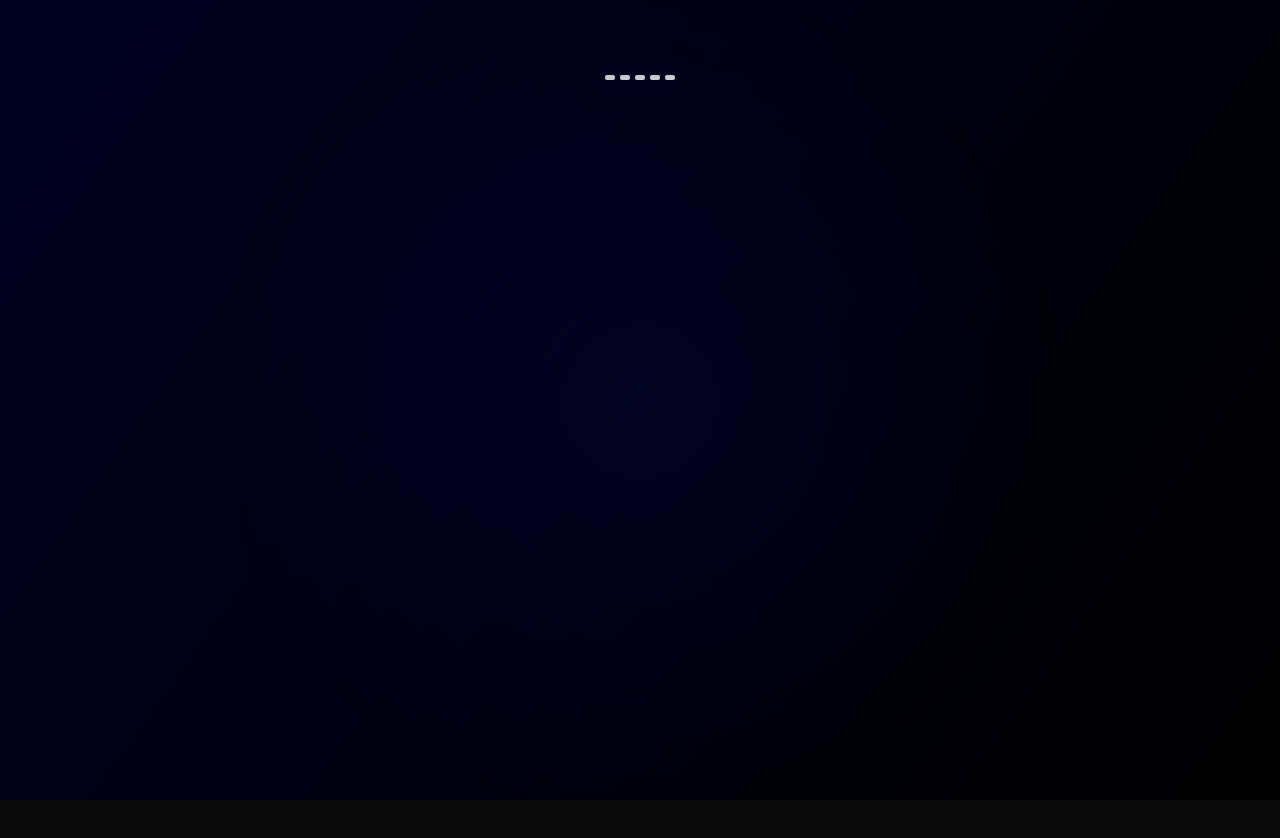
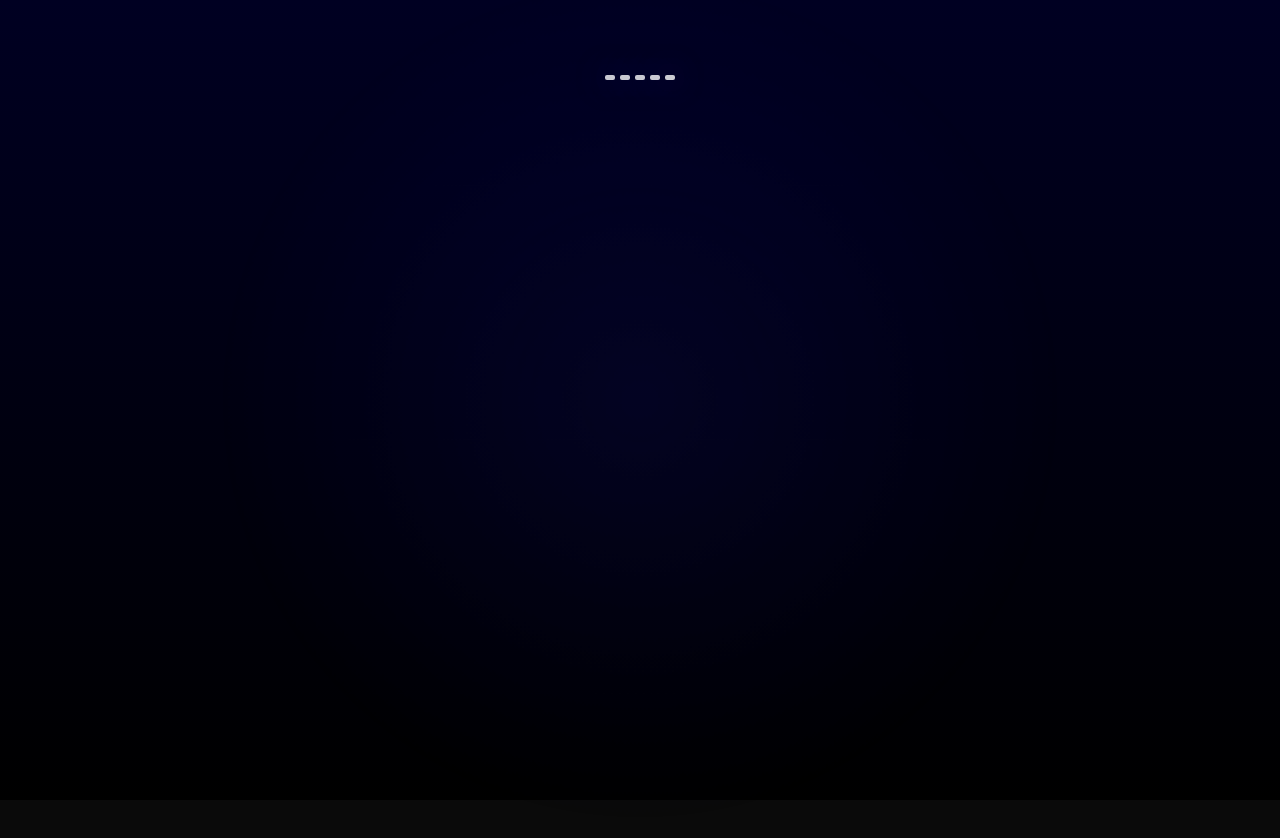
Before and after one commit to kichu12348/softcore, a plain HTML site: page index.html in a window 1280 px wide. Shown: the top 838 px of the page. Drawn offline with Linux system fonts and the light colour scheme.

Commit message:
Update style.css

```diff
--- a/style.css
+++ b/style.css
@@ -19,7 +19,7 @@ body {
   flex-direction: column;
   align-items: center;
   justify-content: center;
-  background: linear-gradient(125deg, #000022, #000000);
+  background: linear-gradient(180deg, #000022, #000000);
   position: relative;
 }
 
```
